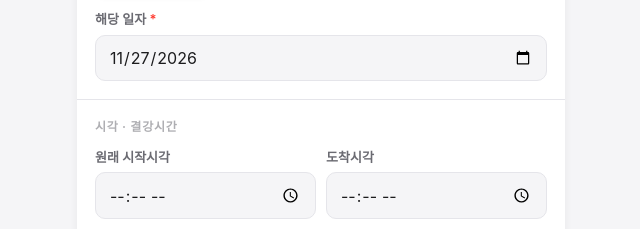
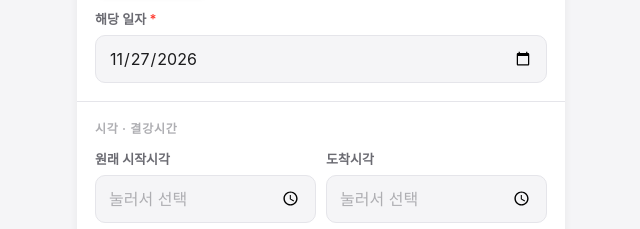
Before and after one commit to jennyseong-oss/edufit-day-submit, a plain HTML site: page submit.html in a window 1280 px wide. Shown: the part 564-793 px from the top of the page, 319-959 px from the left. Drawn offline with Linux system fonts and the light colour scheme.

Commit message:
Add files via upload

```diff
--- a/submit.html
+++ b/submit.html
@@ -43,6 +43,14 @@ input[type=text],input[type=date],input[type=time],input[type=number],textarea{
   width:100%;font-size:16px;padding:11px 13px;border:1px solid var(--border);border-radius:var(--r-sm);
   background:var(--surface-2);color:var(--text);-webkit-appearance:none;appearance:none;}
 textarea{resize:vertical;min-height:64px;}
+input[type=date],input[type=time]{display:block;min-height:47px;line-height:1.4;text-align:left;}
+input::-webkit-date-and-time-value{text-align:left;min-height:1.4em;}
+.tbox{position:relative;}
+.tbox .ph{position:absolute;left:14px;top:50%;transform:translateY(-50%);font-size:16px;color:var(--text-4);pointer-events:none;}
+.tbox.filled .ph{display:none;}
+.tbox:not(.filled) input:not(:focus){color:transparent;}
+.tbox:not(.filled) input:not(:focus)::-webkit-datetime-edit{color:transparent;}
+.tbox input:focus + .ph{display:none;}
 input:focus,textarea:focus{outline:none;border-color:var(--blue);box-shadow:0 0 0 3px rgba(0,122,255,.12);background:#fff;}
 input[readonly]{color:var(--text-3);}
 .row2{display:grid;grid-template-columns:1fr 1fr;gap:10px;}
@@ -125,8 +133,8 @@ input[readonly]{color:var(--text-3);}
     <div class="sec" id="timeSec">
       <div class="sec-title">시각 · 결강시간</div>
       <div class="row2">
-        <div class="field"><label for="f-start" id="lb-start">원래 시작시각</label><input id="f-start" type="time"></div>
-        <div class="field"><label for="f-end" id="lb-end">도착시각</label><input id="f-end" type="time"></div>
+        <div class="field"><label for="f-start" id="lb-start">원래 시작시각</label><div class="tbox" id="tb-start"><input id="f-start" type="time"><span class="ph">눌러서 선택</span></div></div>
+        <div class="field"><label for="f-end" id="lb-end">도착시각</label><div class="tbox" id="tb-end"><input id="f-end" type="time"><span class="ph">눌러서 선택</span></div></div>
       </div>
       <div class="field">
         <label>결강시간</label>
@@ -266,8 +274,8 @@ function autoCalc(){
   $("f-h").value = Math.floor(mins / 60); $("f-m").value = mins % 60;
   $("durNote").textContent = "시각으로 자동 계산됨 · 직접 고칠 수 있어요"; $("durNote").classList.add("ok");
 }
-$("f-start").addEventListener("change", autoCalc);
-$("f-end").addEventListener("change", autoCalc);
+function syncPh(){ ["start","end"].forEach(k => $("tb-" + k).classList.toggle("filled", !!$("f-" + k).value)); }
+["f-start","f-end"].forEach(id => ["change","input","blur"].forEach(ev => $(id).addEventListener(ev, () => { syncPh(); autoCalc(); })));
 
 /* ---------- 서명 ---------- */
 let sctx, drawing = false, signInk = false;
@@ -371,6 +379,7 @@ function resetForm(){
   $("f-date").value = today(); $("f-start").value = ""; $("f-end").value = "";
   $("f-h").value = 0; $("f-m").value = 0; $("f-reason").value = ""; $("f-memo").value = "";
   $("durNote").textContent = "시각을 모두 입력하면 자동으로 계산됩니다."; $("durNote").classList.remove("ok");
+  syncPh();
   curType = "지각"; applyType(); clearSign();
 }
 $("back").addEventListener("click", () => {
```
